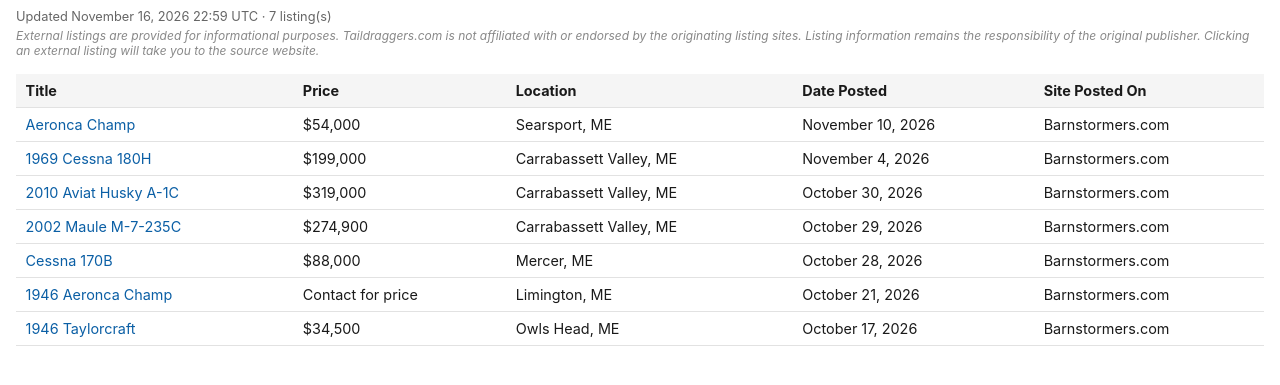
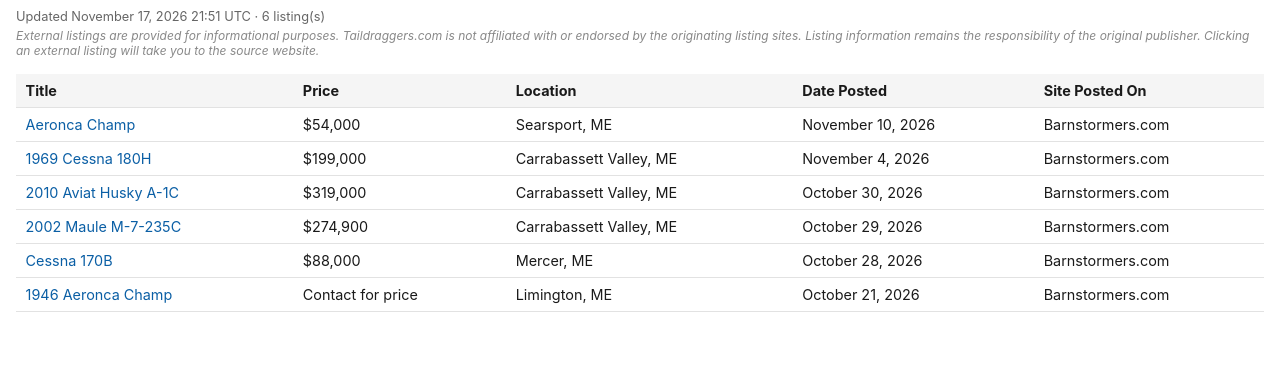
Before and after one commit to taildraggers/maine, a plain HTML site: page docs/index.html in a window 1280 px wide. Shown: the part 43-428 px from the top of the page. Drawn offline with Linux system fonts and the light colour scheme.

Commit message:
Update Maine listings (2026-11-17)

```diff
--- a/docs/index.html
+++ b/docs/index.html
@@ -58,7 +58,7 @@
 </head>
 <body>
   <h1>Taildragger Ads in Maine</h1>
-  <div class="updated">Updated November 16, 2026 22:59 UTC &middot; 7 listing(s)</div>
+  <div class="updated">Updated November 17, 2026 21:51 UTC &middot; 6 listing(s)</div>
   <div class="disclaimer">External listings are provided for informational purposes. Taildraggers.com is not affiliated with or endorsed by the originating listing sites. Listing information remains the responsibility of the original publisher. Clicking an external listing will take you to the source website.</div>
   <table>
     <thead>
@@ -71,7 +71,6 @@
         <tr><td><a href="https://www.barnstormers.com/classified-2080783-2002-Maule-M-7-235C.html" target="_blank" rel="noopener noreferrer">2002 Maule M-7-235C</a></td><td>$274,900</td><td>Carrabassett Valley, ME</td><td>October 29, 2026</td><td>Barnstormers.com</td></tr>
         <tr><td><a href="https://www.barnstormers.com/classified-2075031-Cessna-170B.html" target="_blank" rel="noopener noreferrer">Cessna 170B</a></td><td>$88,000</td><td>Mercer, ME</td><td>October 28, 2026</td><td>Barnstormers.com</td></tr>
         <tr><td><a href="https://www.barnstormers.com/classified-2079345-Sea-Plane-1946-Aeronca-Champ.html" target="_blank" rel="noopener noreferrer">1946 Aeronca Champ</a></td><td>Contact for price</td><td>Limington, ME</td><td>October 21, 2026</td><td>Barnstormers.com</td></tr>
-        <tr><td><a href="https://www.barnstormers.com/classified-2023998-1946-Taylorcraft-BC-12D1.html" target="_blank" rel="noopener noreferrer">1946 Taylorcraft</a></td><td>$34,500</td><td>Owls Head, ME</td><td>October 17, 2026</td><td>Barnstormers.com</td></tr>
     </tbody>
   </table>
 <script>
```
